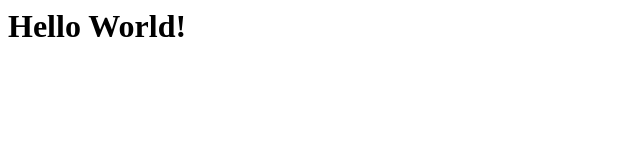
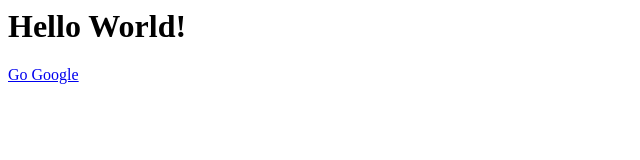
Before and after one commit to ostadsgo/mysampleproject, a plain HTML site: page index.html in a window 1280 px wide. Shown: the full height of the page, 0-640 px from the left. Drawn offline with Linux system fonts and the light colour scheme.

Commit message:
Create navbar

```diff
--- a/index.html
+++ b/index.html
@@ -1 +1,6 @@
 <h1>Hello World!</h1>
+
+
+<nav>
+    <a href="https://google.com">Go Google</a>
+</nav>
```
